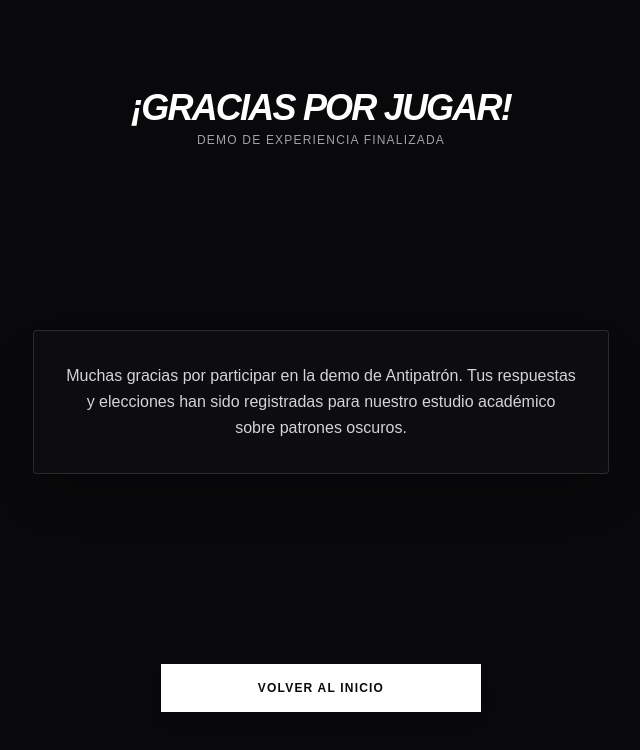
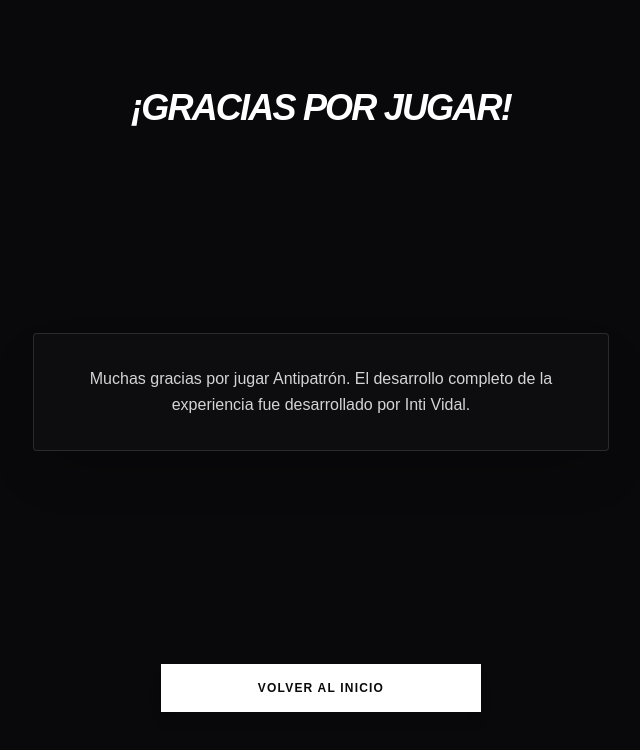
Before and after one commit to RealPingu/proyecto-memoria, a Next.js app: page /credits in a window 1280 px wide. Shown: the top 750 px of the page, without its empty margins (319-959 px from the left). Built offline with nearby package versions, Linux system fonts and the light colour scheme.

Commit message:
feat: update credits page subtitle and main text to credit Inti Vidal

```diff
--- a/app/credits/page.tsx
+++ b/app/credits/page.tsx
@@ -18,9 +18,6 @@ export default function CreditsPage() {
                     <h1 className="text-2xl md:text-4xl font-bold uppercase italic tracking-tighter text-game-accent">
                         ¡Gracias por jugar!
                     </h1>
-                    <p className="text-game-muted uppercase tracking-widest text-[9px] md:text-xs">
-                        Demo de Experiencia Finalizada
-                    </p>
                 </motion.header>
 
                 {/* 2. MAIN AREA */}
@@ -32,7 +29,7 @@ export default function CreditsPage() {
                 >
                     <div className="bg-game-surface/30 p-8 border border-game-muted/20 rounded-sm shadow-2xl w-full text-center">
                         <p className="leading-relaxed text-zinc-300 text-sm md:text-base">
-                            Muchas gracias por participar en la demo de Antipatrón. Tus respuestas y elecciones han sido registradas para nuestro estudio académico sobre patrones oscuros.
+                            Muchas gracias por jugar Antipatrón. El desarrollo completo de la experiencia fue desarrollado por Inti Vidal.
                         </p>
                     </div>
                 </motion.main>
```
